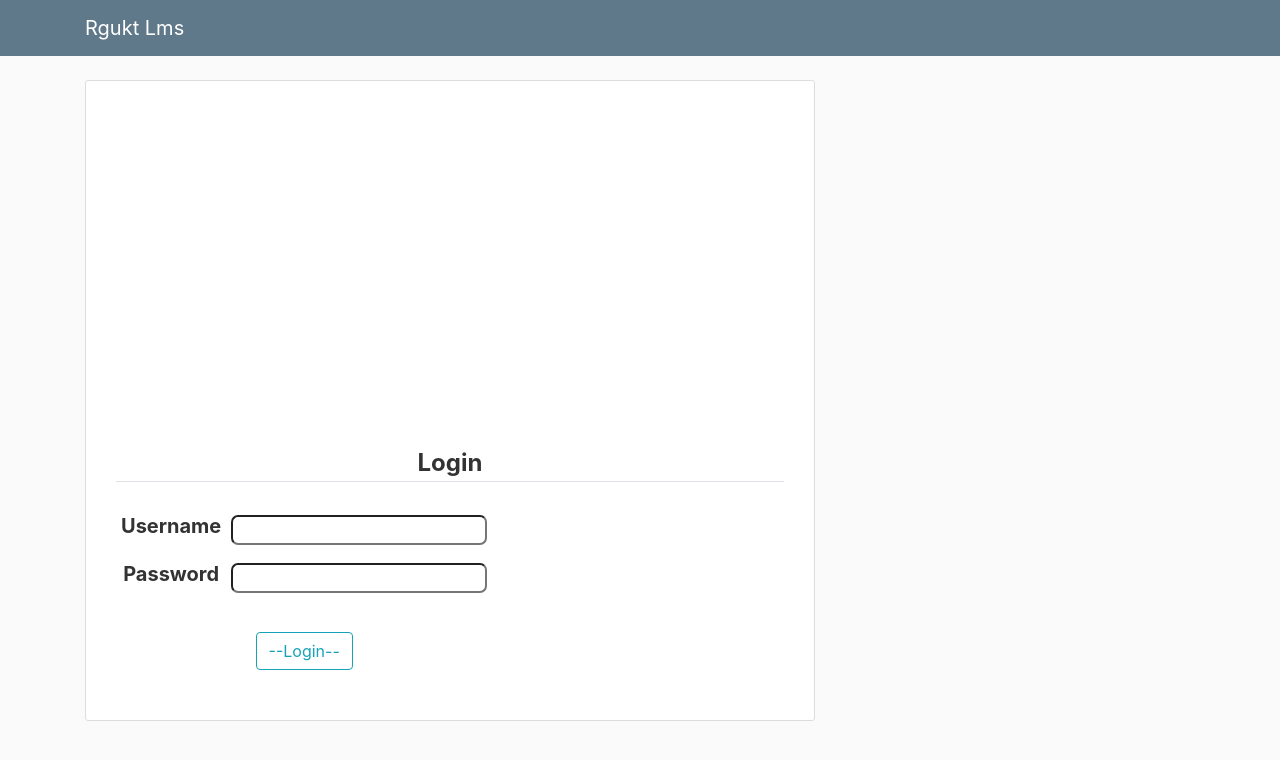
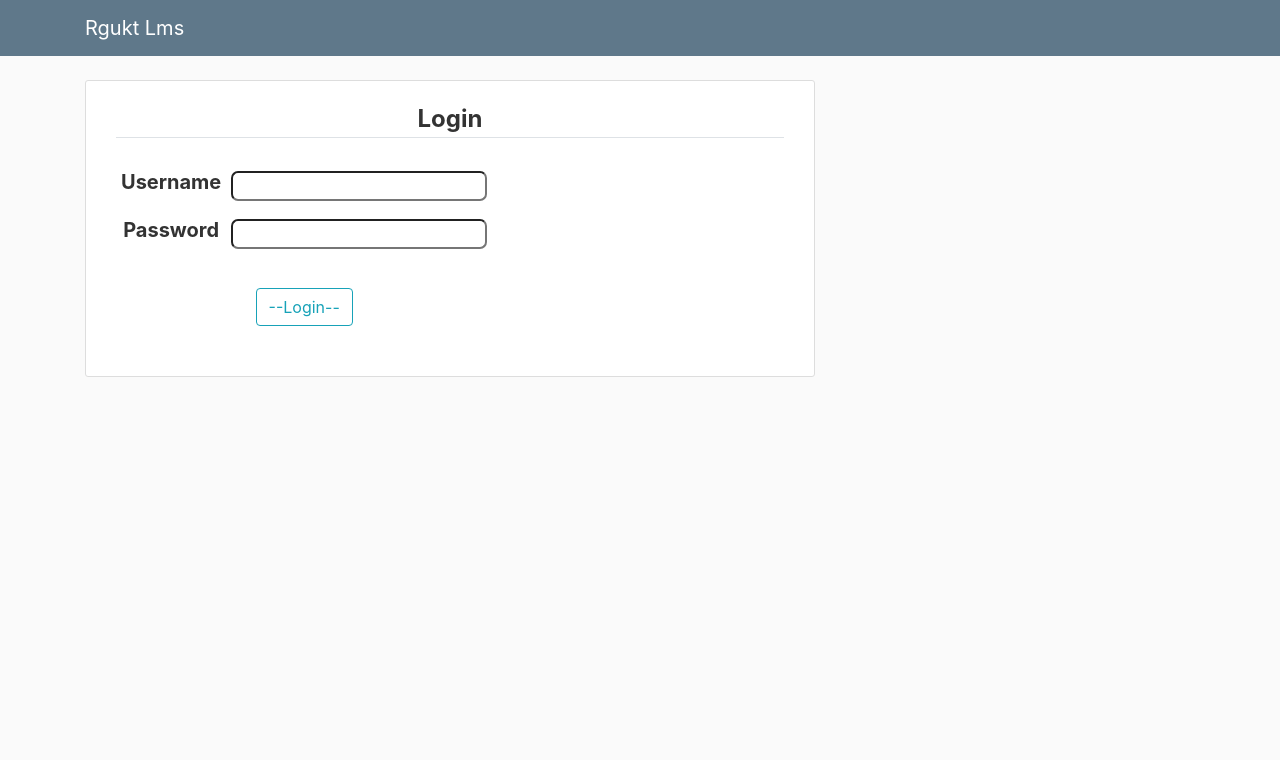
Before and after one commit to AjayReddyK/Lms-Lite, a Django app: page / in a window 1280 px wide. Shown: the top 760 px of the page. Run offline with Django 3.2, Linux system fonts and the light colour scheme; some libraries are stand-ins or nearby versions.

Commit message:
Update login.html

```diff
--- a/user/templates/user/login.html
+++ b/user/templates/user/login.html
@@ -15,8 +15,6 @@
 		.contain{
 			padding: 10px;
 			position: relative;
-			margin-top: 50%;
-
 			border-radius: 8px;
 		}
 		.loginbtn{
```
